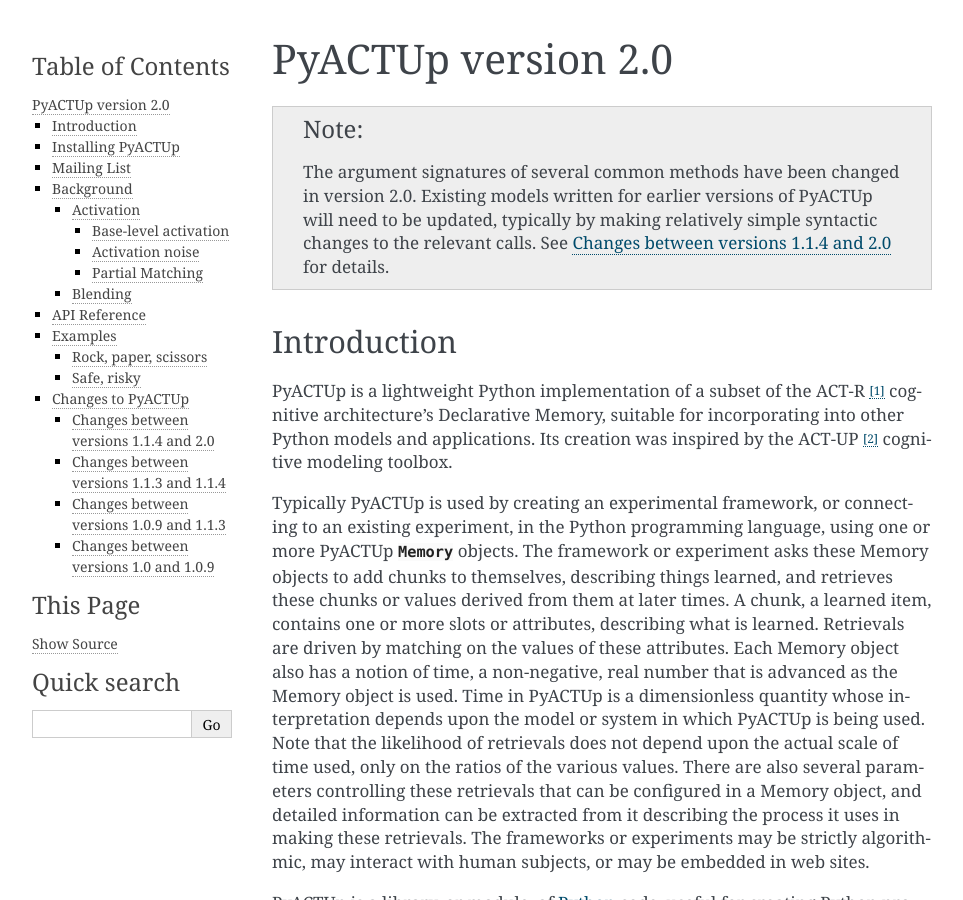
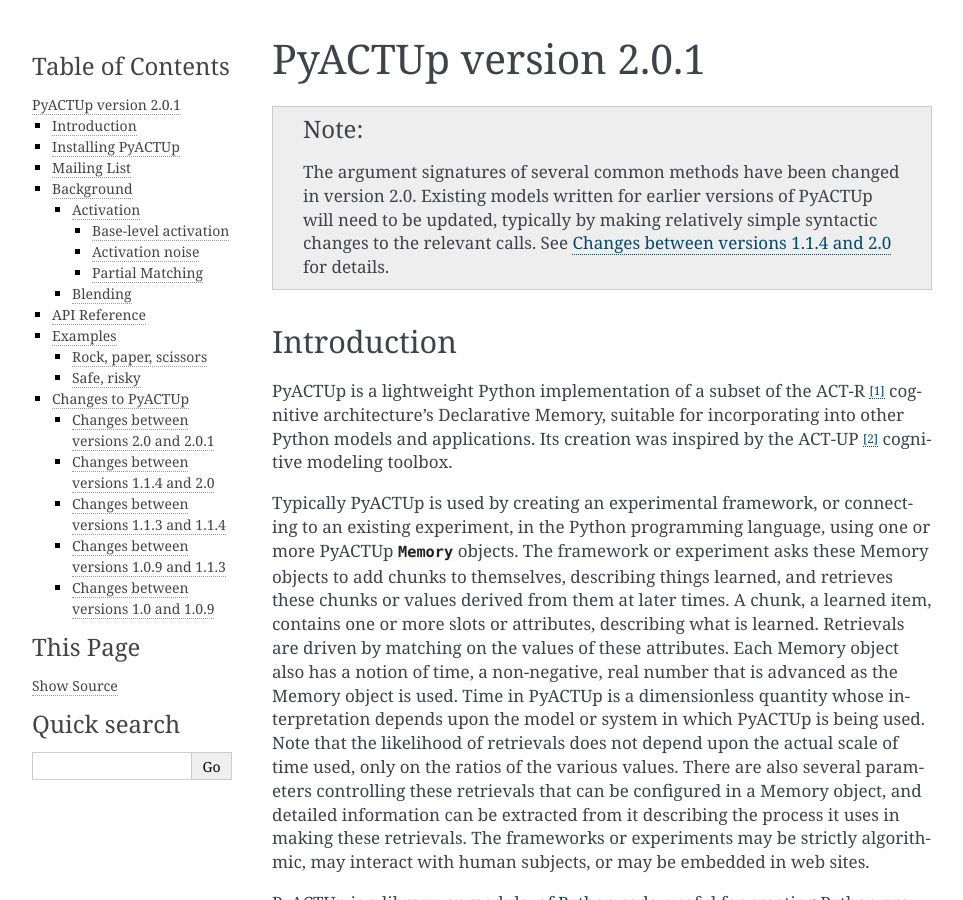
Before and after one commit to dfmorrison/pyactup, a Sphinx documentation site: the page built from doc/index.rst, in a window 1280 px wide and 900 px high. Shown: the whole window, without its empty margins (148-1111 px from the left). Built offline with Sphinx 7.4.7, drawn with Linux system fonts in a browser that asks for light colours; formulas are drawn with MathJax 3; some of the changed text lies outside the part shown.

Commit message:
upgrade to 2.0.1, moving to GitHub

```diff
--- a/doc/index.rst
+++ b/doc/index.rst
@@ -1,5 +1,5 @@
-PyACTUp version 2.0
-*******************
+PyACTUp version 2.0.1
+*********************
 
 .. toctree::
    :maxdepth: 3
@@ -80,7 +80,7 @@ which comes packaged with Python itself, so if you installed Python
 you should have it available.
 
 The PyACTUp sources are available
-at `https://bitbucket.org/dfmorrison/pyactup/ <https://bitbucket.org/dfmorrison/pyactup/>`_.
+at `https://github.org/dfmorrison/pyactup/ <https://github.org/dfmorrison/pyactup/>`_.
 This document is also available
 at `http://halle.psy.cmu.edu/pyactup/ <http://halle.psy.cmu.edu/pyactup/>`_.
 
@@ -519,6 +519,12 @@ The result of running this is
 Changes to PyACTUp
 ==================
 
+Changes between versions 2.0 and 2.0.1
+--------------------------------------
+
+* The canonical home for PyACT is now on GitHub instead of Bitbucket.
+
+
 .. _upgrading:
 
 Changes between versions 1.1.4 and 2.0
--- a/pyactup.py
+++ b/pyactup.py
@@ -37,7 +37,7 @@ may be strictly algorithmic, may interact with human subjects, or may be embedde
 sites.
 """
 
-__version__ = "2.0"
+__version__ = "2.0.1"
 
 if "dev" in __version__:
     print("PyACTUp version", __version__)
--- a/setup.py
+++ b/setup.py
@@ -10,7 +10,7 @@ setup(name="pyactup",
       description="A lightweight Python implementation of a subset of the ACT-R cognitive architecture’s Declarative Memory",
       author="Don Morrison",
       author_email="dfm2@cmu.edu",
-      url="https://bitbucket.org/dfmorrison/pyactup/",
+      url="https://github.com/dfmorrison/pyactup/",
       platforms=["any"],
       long_description=DESCRIPTION,
       long_description_content_type="text/markdown",
```
Also changed, not shown: README.md (+1 -1 lines).
